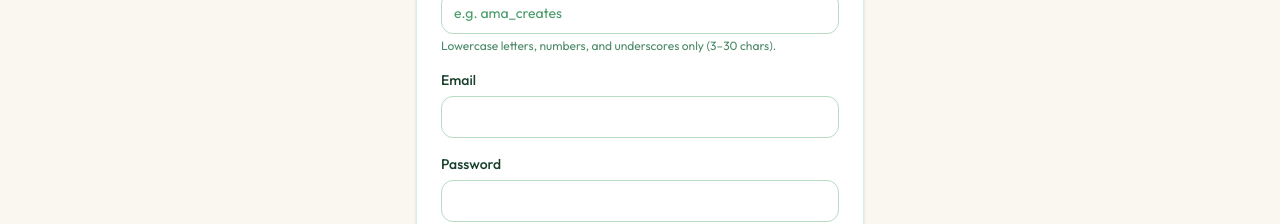
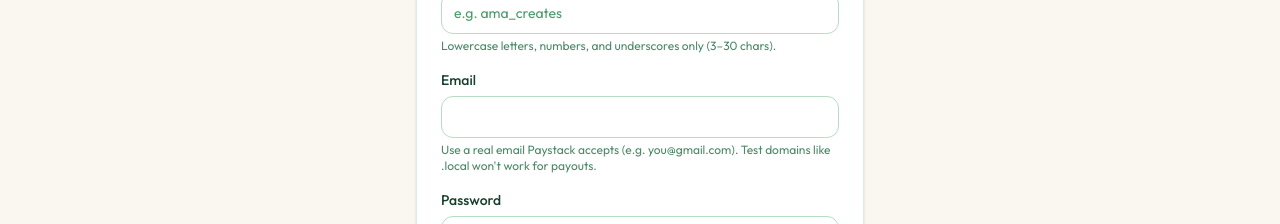
Before and after one commit to tribetip-africa/frontend, a Next.js app: page /sign-up in a window 1280 px wide. Shown: the part 432-656 px from the top of the page. Built offline with nearby package versions, Linux system fonts and the light colour scheme; no server answers.

Commit message:
Update src/components/auth-form.tsx.
Modify this React component (3 edited sections, 13 additions, 2 removals).

What changed:
- Improve Paystack onboarding or payout UX.

```diff
--- a/src/components/auth-form.tsx
+++ b/src/components/auth-form.tsx
@@ -74,8 +74,13 @@ export function AuthForm({ mode, onSubmit }: AuthFormProps) {
     });
 
     if (mode === "sign-up") {
-      values.country_code = countryCode;
-      values.currency = selectedMarket.currency;
+      const selectEl = event.currentTarget.elements.namedItem(
+        "country_code",
+      ) as HTMLSelectElement | null;
+      const code = selectEl?.value || countryCode;
+      const market = AFRICAN_MARKETS.find((m) => m.code === code) ?? selectedMarket;
+      values.country_code = market.code;
+      values.currency = market.currency;
     }
 
     try {
@@ -99,6 +104,7 @@ export function AuthForm({ mode, onSubmit }: AuthFormProps) {
           </label>
           <select
             id="country_code"
+            name="country_code"
             value={countryCode}
             onChange={(e) => setCountryCode(e.target.value)}
             className="w-full rounded-xl border border-brand-200 bg-white px-3 py-2.5 text-sm text-brand-900 outline-none ring-brand-500 focus:ring-2"
@@ -137,6 +143,11 @@ export function AuthForm({ mode, onSubmit }: AuthFormProps) {
               Lowercase letters, numbers, and underscores only (3–30 chars).
             </p>
           )}
+          {field.name === "email" && (
+            <p className="mt-1 text-xs text-brand-600/80">
+              Use a real email Paystack accepts (e.g. you@gmail.com). Test domains like .local won&apos;t work for payouts.
+            </p>
+          )}
         </div>
       ))}
 
```
